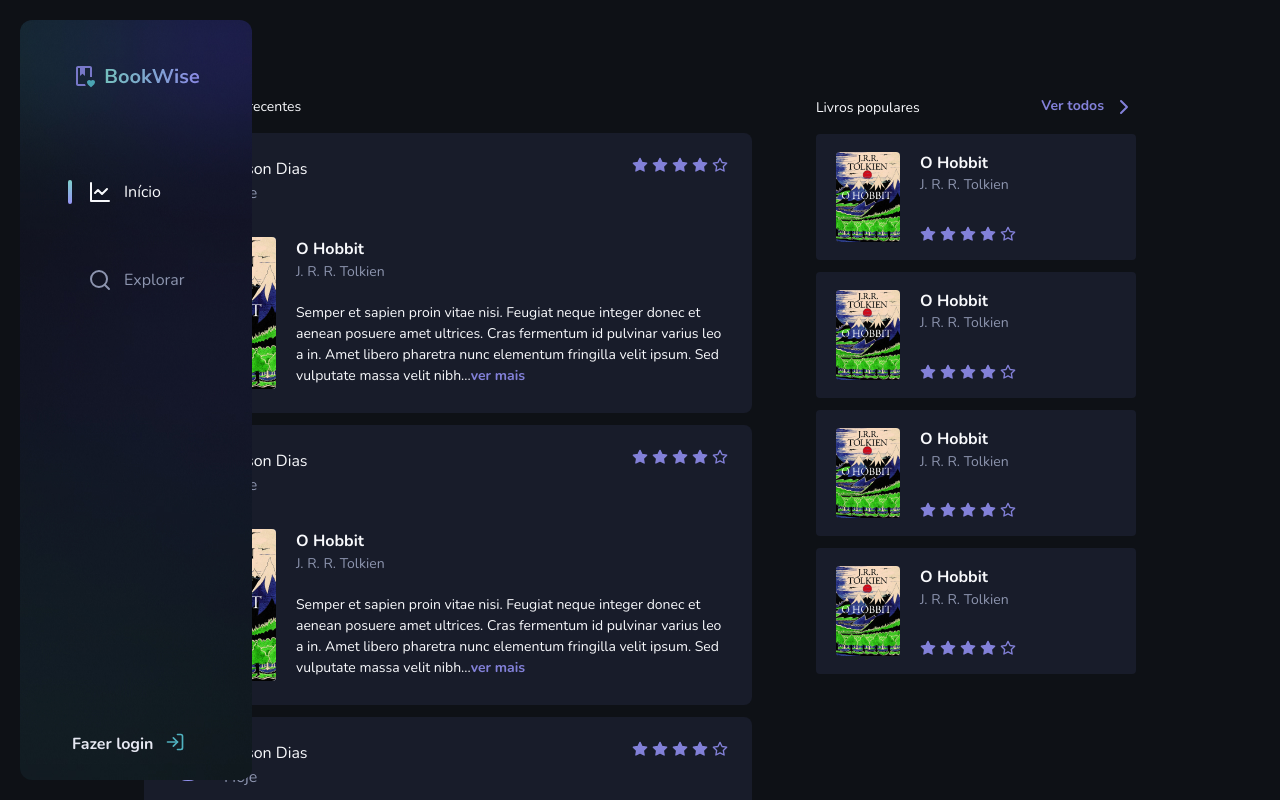
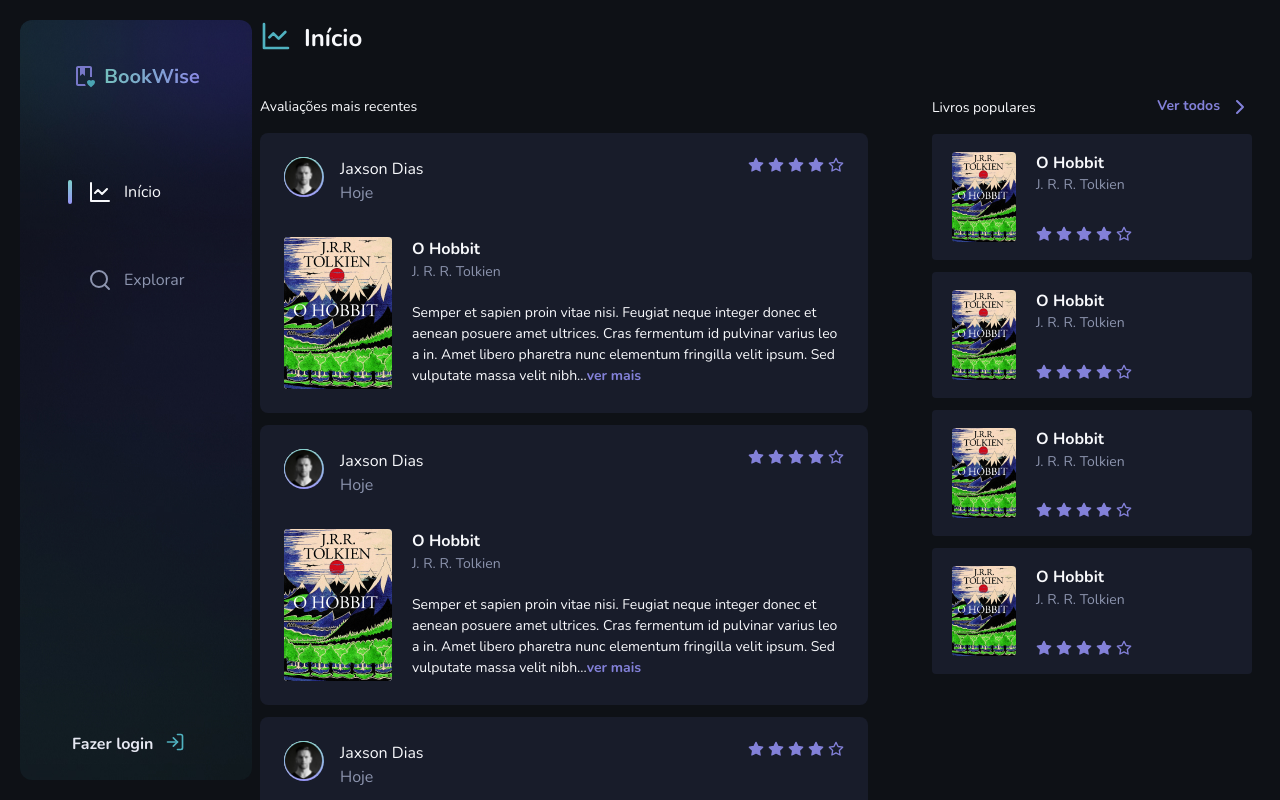
Before and after one commit to marcusdavanco/bookwise, a Next.js app: page /home in a window 1280 px wide. Shown: the top 800 px of the page. Built offline with nearby package versions, Linux system fonts and the light colour scheme.

Commit message:
fix: home page sidebar styling adjustment

```diff
--- a/src/app/home/page.tsx
+++ b/src/app/home/page.tsx
@@ -7,6 +7,7 @@
   return (
     <main className="p-5 flex min-h-full">
       <Sidebar />
+      <div className="w-[232px]" />
       <div className="flex gap-16 m-auto">
         <section>
           <div className="flex gap-3 mb-10">
```
